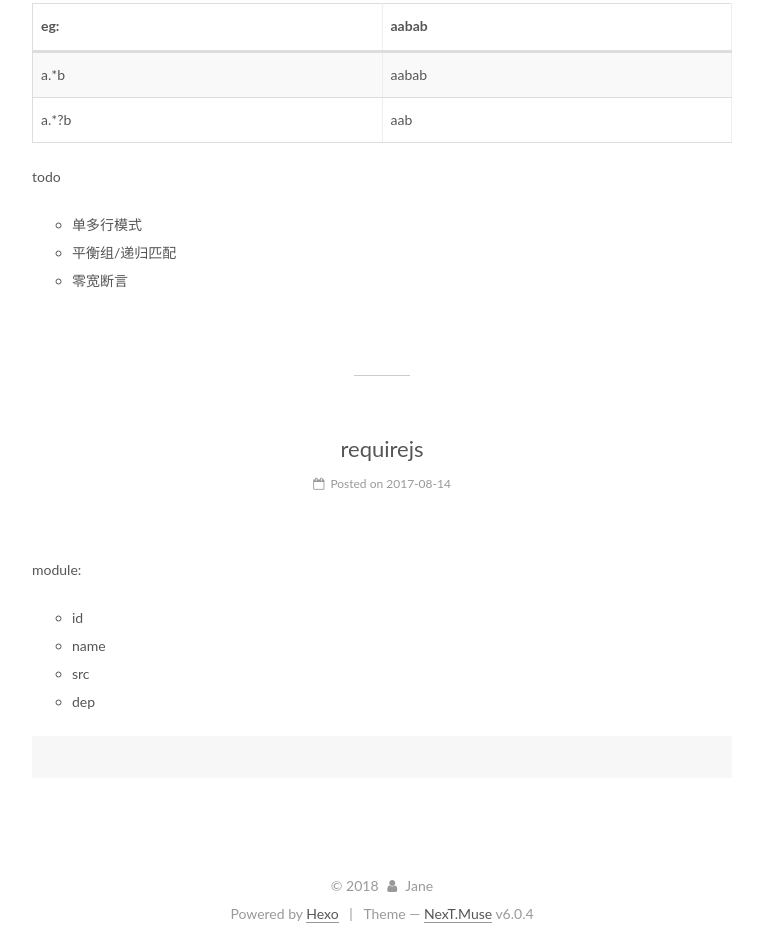
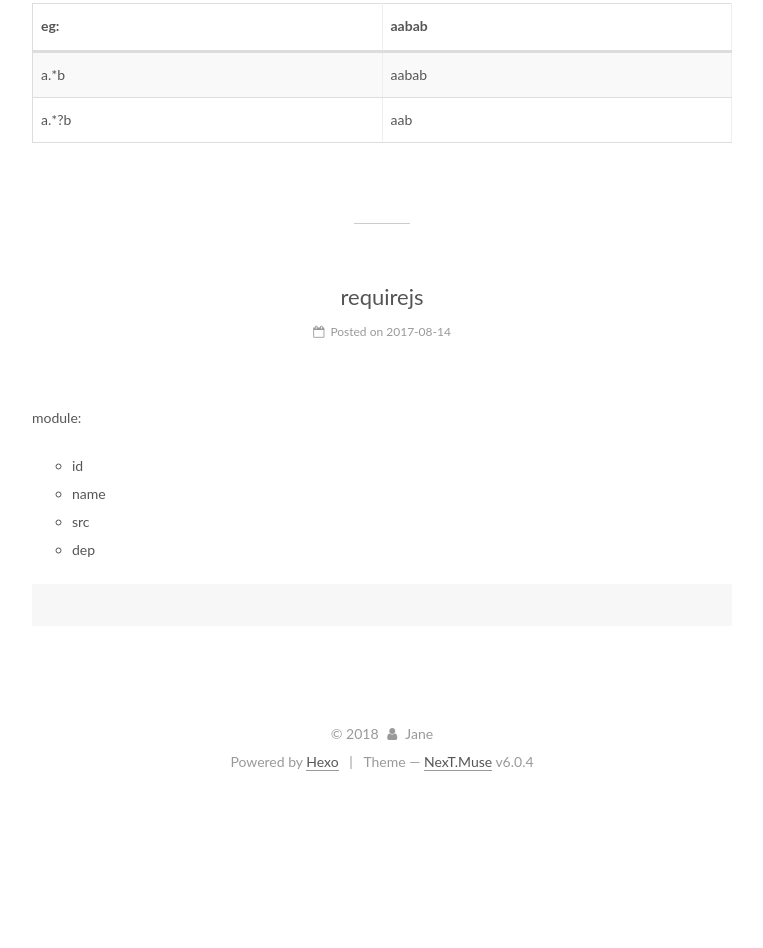
Before and after one commit to janeluck/janeluck.github.io, a plain HTML site: page index.html in a window 1280 px wide. Shown: the part 5554-6502 px from the top of the page, without its empty margins (258-1021 px from the left). After the commit the page ends 6350 px from the top, so only its background shows below. Drawn offline with Linux system fonts and the light colour scheme.

Commit message:
Site updated: 2018-02-16 17:33:45

```diff
--- a/css/main.css
+++ b/css/main.css
@@ -1819,7 +1819,7 @@ pre .javascript .function {
   width: 4px;
   height: 4px;
   border-radius: 50%;
-  background: #ffdaff;
+  background: #c9c983;
 }
 .links-of-blogroll {
   font-size: 13px;
--- a/index.html
+++ b/index.html
@@ -1196,12 +1196,6 @@
 </tr>
 </tbody>
 </table>
-<p>todo</p>
-<ul>
-<li>单多行模式</li>
-<li>平衡组/递归匹配</li>
-<li>零宽断言</li>
-</ul>
 
 
 
```
Also changed, not shown: 2017/08/22/regex/index.html (+1 -7 lines).
